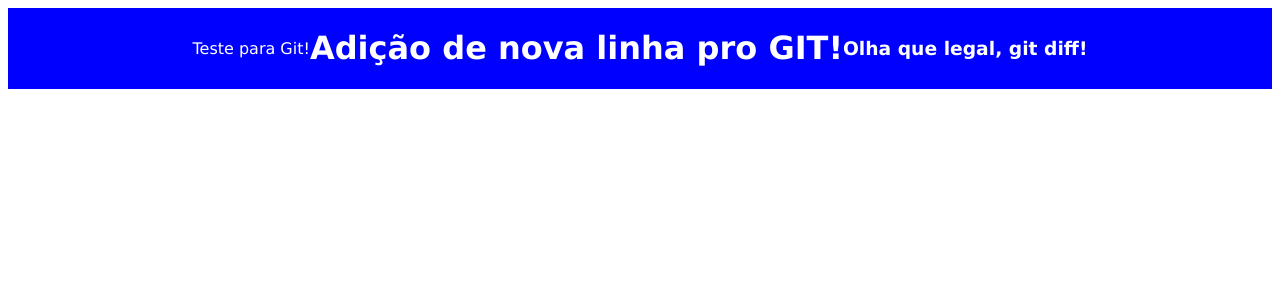
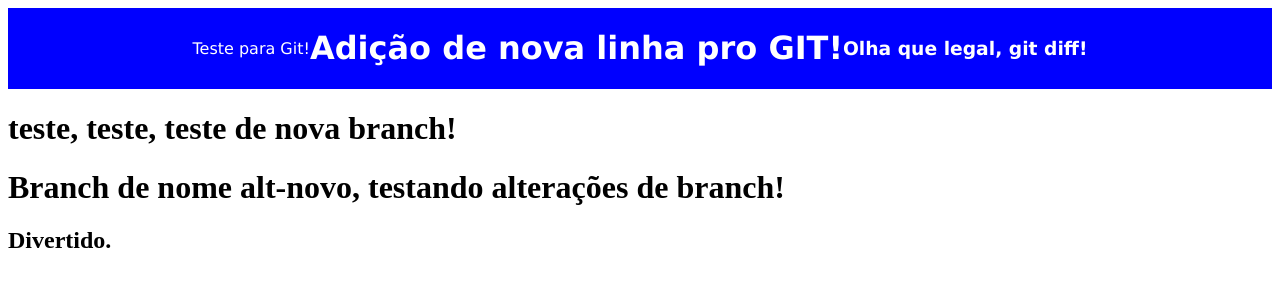
Before and after one commit to SapientiaEtNatura/estudos-git, a plain HTML site: page index.html in a window 1280 px wide. Drawn offline with Linux system fonts and the light colour scheme.

Commit message:
Adicionando uma div

```diff
--- a/index.html
+++ b/index.html
@@ -16,6 +16,14 @@
 
     </div>
 
+    <div class="secondClass">
+
+        <h1>teste, teste, teste de nova branch!</h1>
+        <h1>Branch de nome alt-novo, testando alterações de branch!</h1>
+        <h2>Divertido.</h2>
+
+    </div>
+
 
 
 
```
